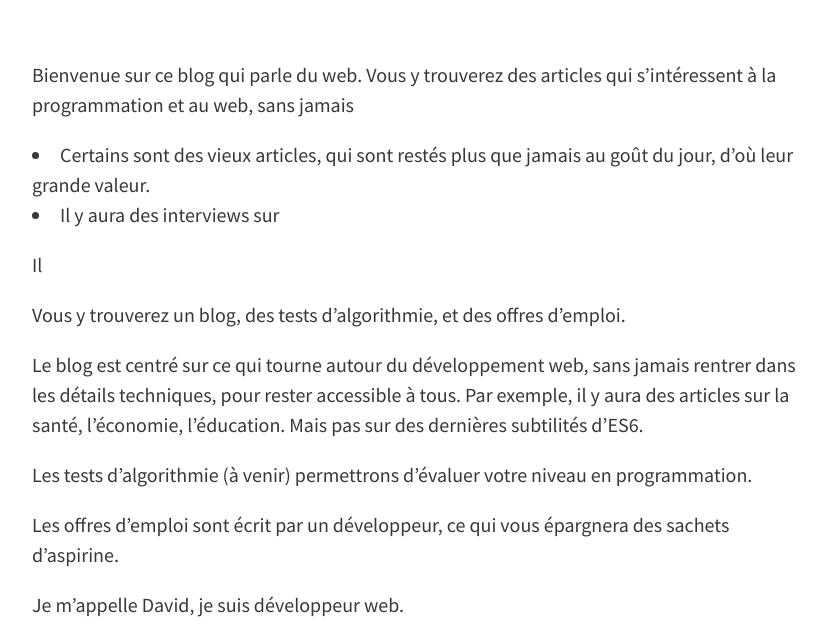
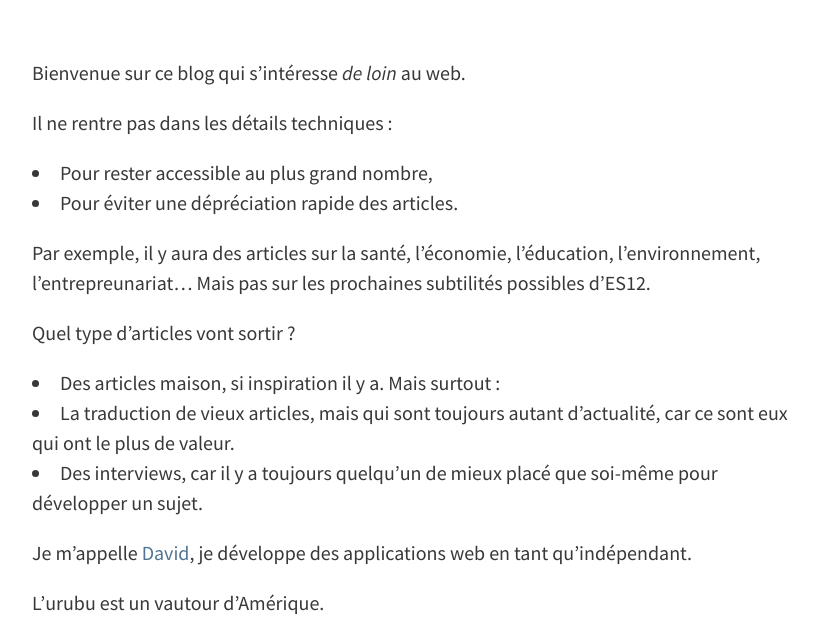
Before and after one commit to bdavidxyz/urubu, a Jekyll site: the page built from pages/about.md, in a window 1280 px wide, cut to the strip 398-1032 px from the top of the page. Shown: the whole strip, without its empty margins (224-1050 px from the left). Built offline with Jekyll 4.4.1, drawn with Linux system fonts in a browser that asks for light colours.

Commit message:
about and SVG better

```diff
--- a/_config.yml
+++ b/_config.yml
@@ -9,7 +9,7 @@ description: "Offres d'emploi, tests d'algorithmie, et blog pour les développeu
 theme_settings:
   # Meta
   title: Urubu # blog's title
-  avatar: assets/img/urubu.svg
+  avatar: assets/img/urubu2.svg
   favicon: assets/favicon.ico
   gravatar: # Email MD5 hash
 
--- a/_includes/navbar.html
+++ b/_includes/navbar.html
@@ -3,11 +3,11 @@
     <!-- Logo and title -->
 	<div class="branding">
 		<a href="{{ site.baseurl }}/">
-			<img class="avatar" src="{{ site.baseurl }}/{{ site.theme_settings.avatar }}" alt=""/>
+		    <img class="avatar" src="{{ site.baseurl }}/{{ site.theme_settings.avatar }}" alt=""/>
 		</a>
 
 		<h1 class="site-title">
-			<a href="{{ site.baseurl }}/">{{ site.theme_settings.title }}</a>
+		    <a href="{{ site.baseurl }}/">{{ site.theme_settings.title }}</a>
 		</h1>
 	</div>
 
--- a/_sass/includes/_navbar.scss
+++ b/_sass/includes/_navbar.scss
@@ -22,9 +22,9 @@
         height: 3em;
         width: 3em;
         float: left;
-        margin-top: -13px;
+        margin-top: -15px;
         border-radius: 0.2em;
-        margin-right: 0.5em;
+        margin-right: -0.5em;
         padding: 10px 10px;
 
     }
--- a/pages/about.md
+++ b/pages/about.md
@@ -6,26 +6,25 @@ feature-img: "https://res.cloudinary.com/bdavidxyz-com/image/upload/v1523971085/
 tags: []
 ---
 
+Bienvenue sur ce blog qui s'intéresse <i>de loin</i> au web.
 
-Bienvenue sur ce blog qui parle du web. Vous y trouverez des articles qui s'intéressent à la programmation et au web, sans jamais
+Il ne rentre pas dans les détails techniques :
 
- * Certains sont des vieux articles, qui sont restés plus que jamais au goût du jour, d'où leur grande valeur.
- * Il y aura des interviews sur
+ - Pour rester accessible au plus grand nombre,
+ - Pour éviter une dépréciation rapide des articles.
+
+Par exemple, il y aura des articles sur la santé, l'économie, l'éducation, l'environnement, l'entrepreunariat... Mais pas sur les prochaines subtilités possibles d'ES12.
+
+Quel type d'articles vont sortir ?
 
 
+ - Des articles maison, si inspiration il y a. Mais surtout :
+ - La traduction de vieux articles, mais qui sont toujours autant d'actualité, car ce sont eux qui ont le plus de valeur.
+ - Des interviews, car il y a toujours quelqu'un de mieux placé que soi-même pour développer un sujet.
 
+Je m'appelle <a href="http://bdavidxyz.com">David</a>, je développe des applications web en tant qu'indépendant.
 
-Il
-
-Vous y trouverez un blog, des tests d'algorithmie, et des offres d'emploi.
-
-Le blog est centré sur ce qui tourne autour du développement web, sans jamais rentrer dans les détails techniques, pour rester accessible à tous. Par exemple, il y aura des articles sur la santé, l'économie, l'éducation. Mais pas sur des dernières subtilités d'ES6.
-
-Les tests d'algorithmie (à venir) permettrons d'évaluer votre niveau en programmation.
-
-Les offres d'emploi sont écrit par un développeur, ce qui vous épargnera des sachets d'aspirine.
-
-Je m'appelle David, je suis développeur web.
+L'urubu est un vautour d'Amérique.
 
 <!-- Newsletter CTA -->
 {% include newsletter_partial.html %}
```
Also changed, not shown: pages/legal.html (+14 -0 lines), assets/img/urubu2.svg (added).
